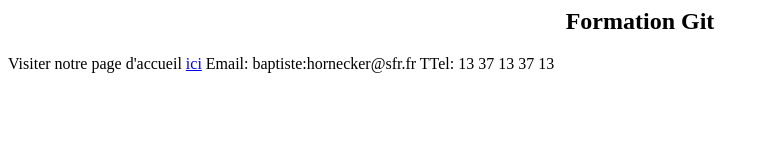
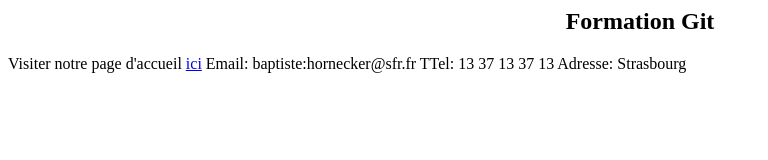
Before and after one commit to martinschongauer/gitremote, a plain HTML site: page contact.html in a window 1280 px wide. Shown: the whole page, without its empty margins (0-768 px from the left). Drawn offline with Linux system fonts and the light colour scheme.

Commit message:
Ajout de l'adresse

```diff
--- a/contact.html
+++ b/contact.html
@@ -11,6 +11,7 @@ Visiter notre page d'accueil <a href="index.html">ici</a>
 
 Email: baptiste:hornecker@sfr.fr
 TTel: 13 37 13 37 13
+Adresse: Strasbourg
 </body>
 
 </html>
```
